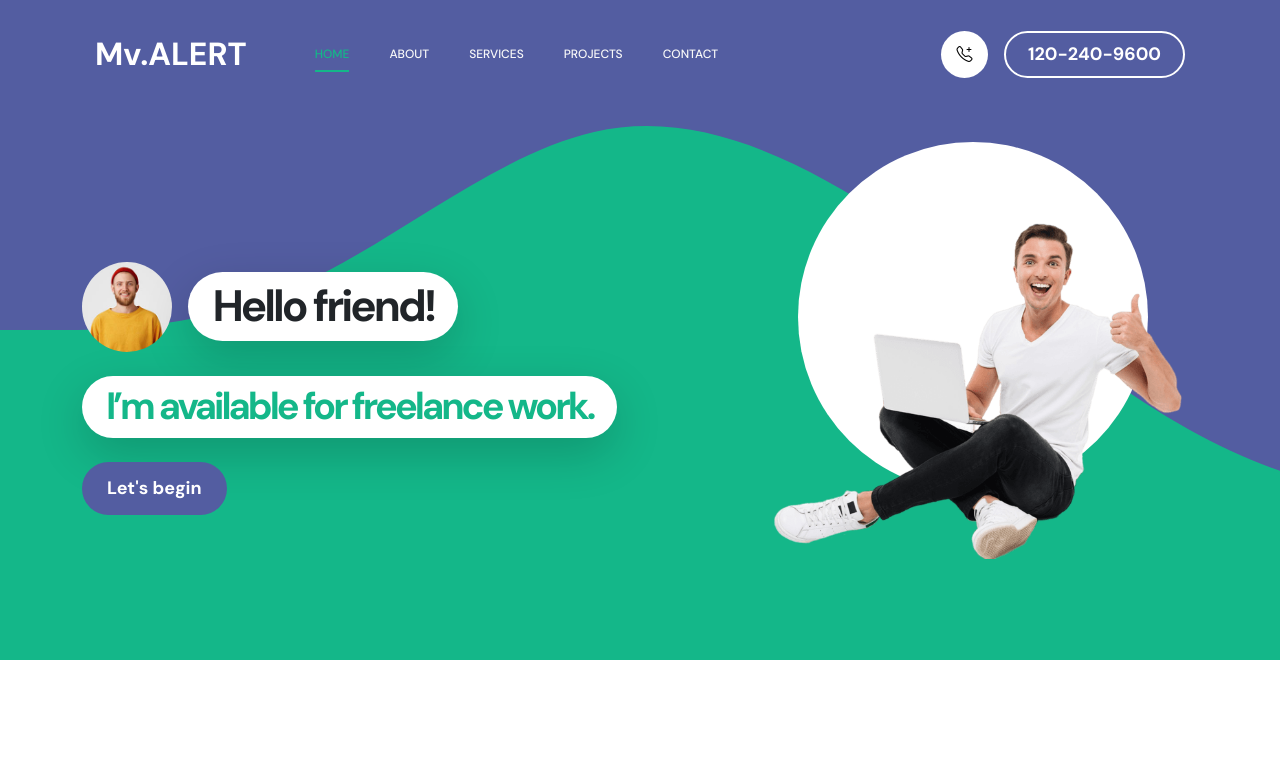
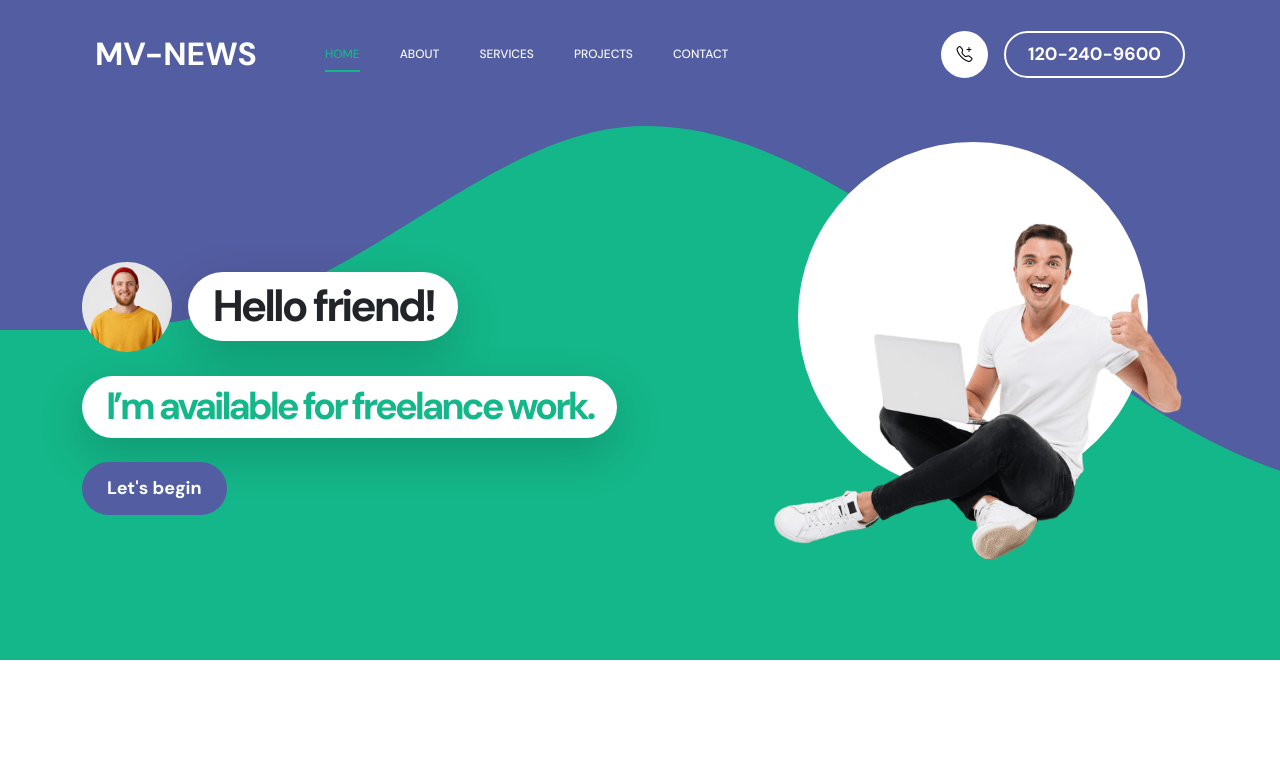
Before and after one commit to muxyl/muxyl.github.io, a plain HTML site: page index.html in a window 1280 px wide. Shown: the top 777 px of the page. Drawn offline with Linux system fonts and the light colour scheme.

Commit message:
Update index.html

```diff
--- a/index.html
+++ b/index.html
@@ -48,7 +48,7 @@ https://templatemo.com/tm-578-first-portfolio
                     <span class="navbar-toggler-icon"></span>
                 </button>
 
-                <a href="index.html" class="navbar-brand mx-auto mx-lg-0">Mv.ALERT </a>
+                <a href="index.html" class="navbar-brand mx-auto mx-lg-0">MV-NEWS </a>
 
                 <div class="d-flex align-items-center d-lg-none">
                     <i class="navbar-icon bi-telephone-plus me-3"></i>
```
